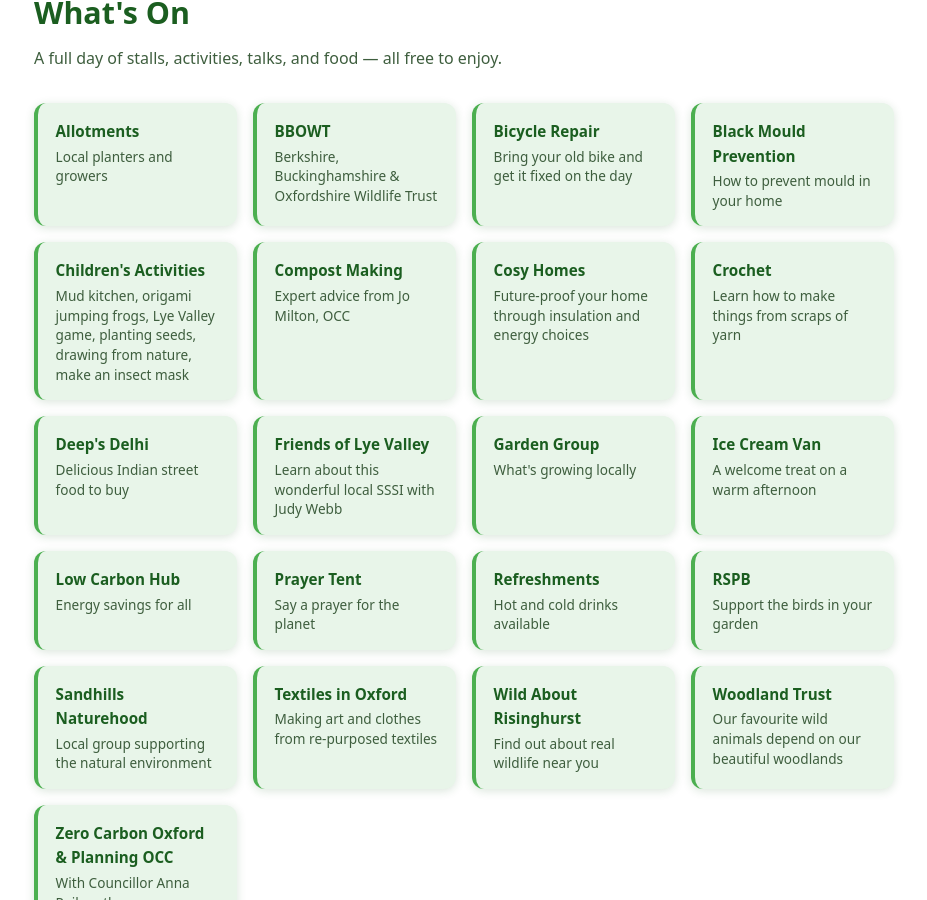
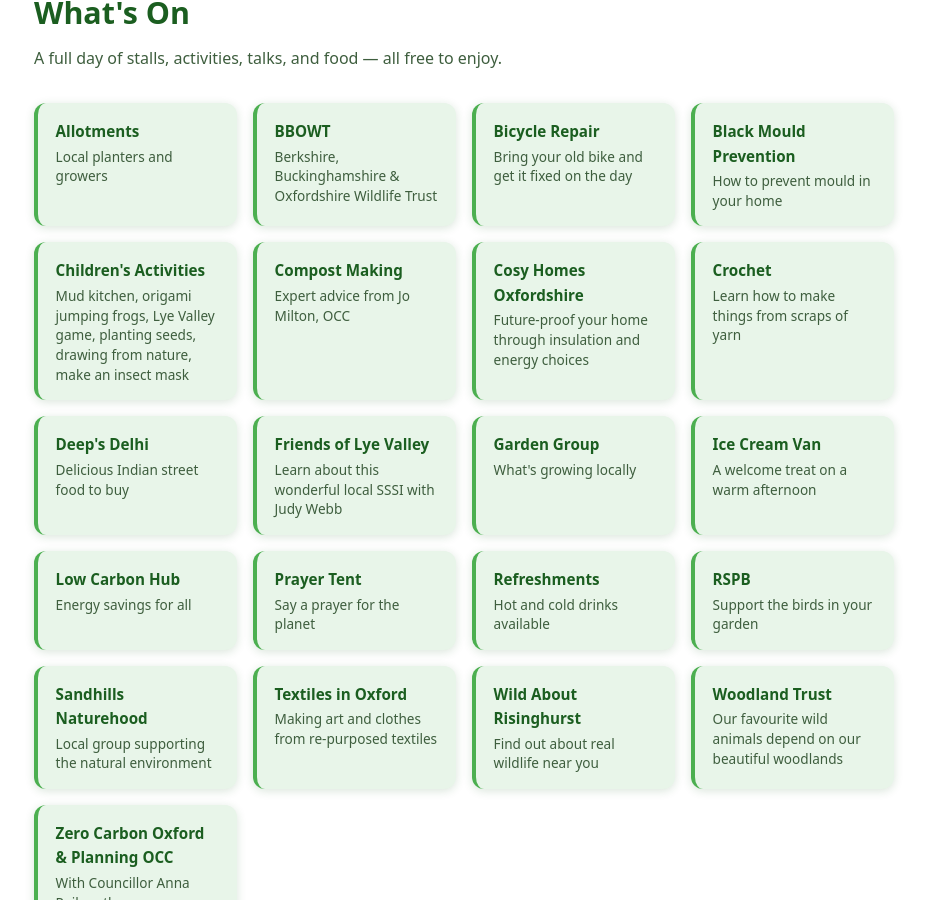
Before and after one commit to LatinRickshaw/eco-fest, a Jekyll site: the page built from index.html, in a window 1280 px wide and 900 px high, scrolled down 1139 px. Shown: the whole window, without its empty margins (176-1103 px from the left). Built offline with Jekyll 4.4.1, drawn with Linux system fonts in a browser that asks for light colours.

Commit message:
fix: renamed stallholder

```diff
--- a/_data/stalls.yml
+++ b/_data/stalls.yml
@@ -19,7 +19,7 @@
 - name: Compost Making
   desc: Expert advice from Jo Milton, OCC
 
-- name: Cosy Homes
+- name: Cosy Homes Oxfordshire
   desc: Future-proof your home through insulation and energy choices
 
 - name: Crochet
```
